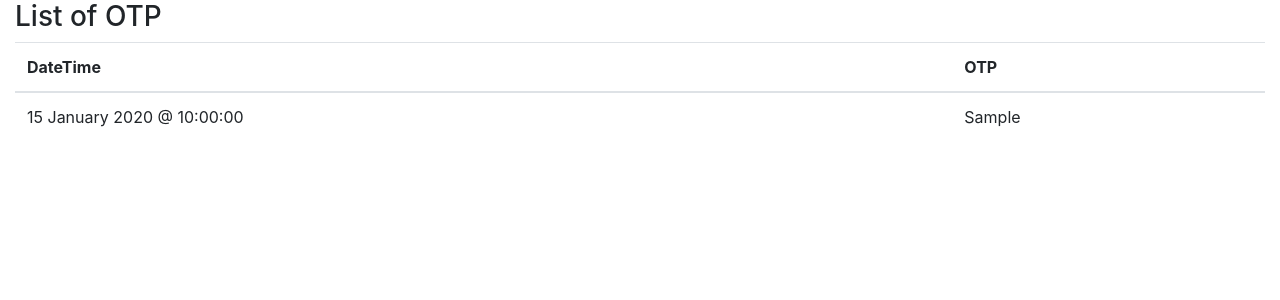
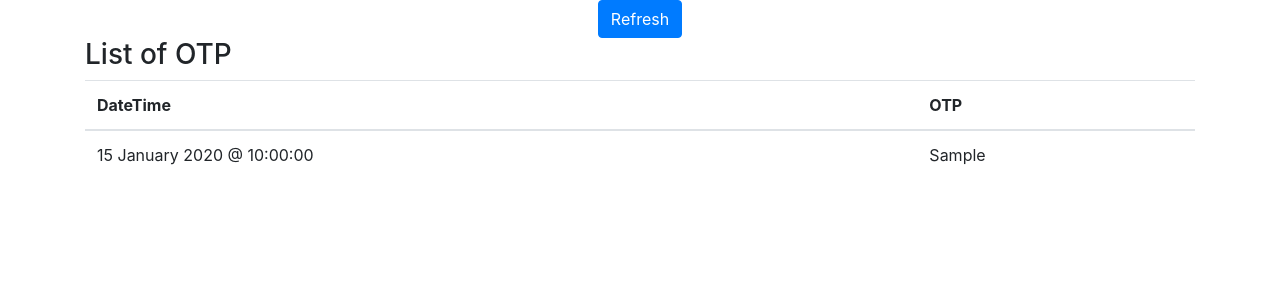
Before and after one commit to development-amold/python-sms-analytics, a Flask app: page / in a window 1280 px wide. Shown: the top 300 px of the page. Run offline with Flask 2, Linux system fonts and the light colour scheme; a database or web service that is not in the repository returns one stand-in record (values such as "Sample title"); parts of the project's set-up code (start-up, migrations or seed data) failed here and were passed over; some libraries are stand-ins or nearby versions.

Commit message:
Added Refresh button

```diff
--- a/templates/layout.html
+++ b/templates/layout.html
@@ -8,12 +8,13 @@
   </head>
   <body>
     <div id="content">
-      <div class="container-fluid">
+      <div class="container">
         {% block content %}{% endblock %}
       </div>
     </div>
     <script src="static/js/jquery-3.2.1.min.js"></script>
     <script src="static/js/popper.js"></script>
     <script src="static/js/bootstrap.js"></script>
+    <script src="static/js/bootstrap.min.js.map"></script>
   </body>
 </html>
--- a/templates/otplist.html
+++ b/templates/otplist.html
@@ -2,6 +2,13 @@
 {% block title %}List{% endblock %}
 
 {% block content %}
+  <div class="row">
+    <div class="col-sm-12 text-center">
+      <button type="button" class="btn btn-primary" onClick="window.location.reload();">
+        Refresh
+      </button>
+    </div>
+  </div>
   <div class="table-responsive">
     <caption><h3>List of OTP</h3></caption>
     <table class="table">
```
Also changed, not shown: 2 other files.
